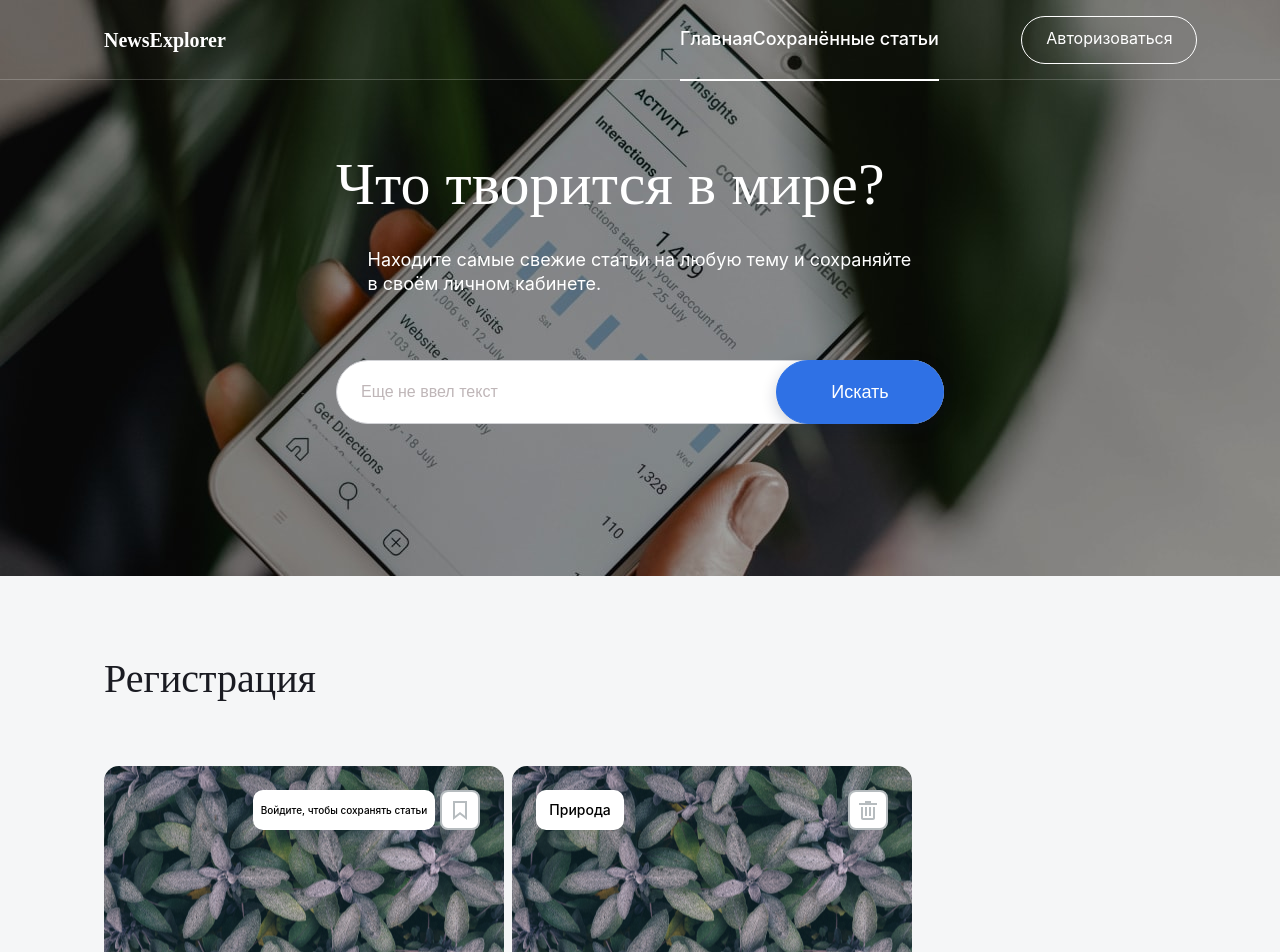
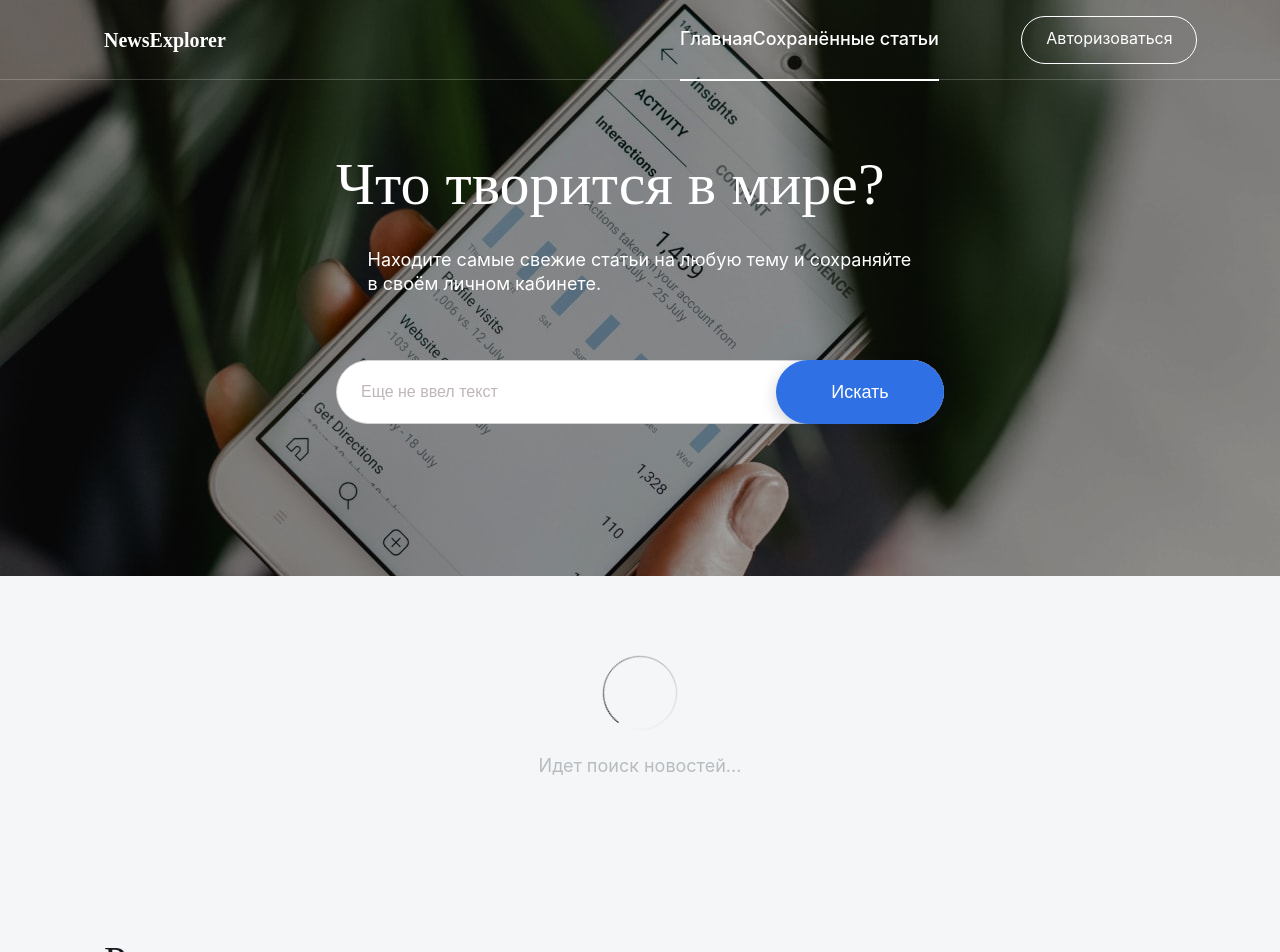
Before and after one commit to YudinArtem90/news-explorer-frontend, a React (Create React App) app: page / in a window 1280 px wide. Shown: the top 952 px of the page. Built offline with nearby package versions, Linux system fonts and the light colour scheme.

Commit message:
Сделал preloader

```diff
--- a/src/components/Main/Main.js
+++ b/src/components/Main/Main.js
@@ -3,11 +3,13 @@ import SearchContainer from '../SearchContainer/SearchContainer';
 import About from '../About/About';
 import PopupWithForm from '../PopupWithForm/PopupWithForm';
 import NewsCardList from '../NewsCardList/NewsCardList';
+import Preloader from '../Preloader/Preloader';
 
 function Main() {
     return (
       <div className="main">
         <SearchContainer/>
+        <Preloader/>
         <NewsCardList/>
         <About/>
         <PopupWithForm/>
--- /dev/null
+++ b/src/components/Preloader/Preloader.css
@@ -0,0 +1,35 @@
+.preloader-container{
+    height: 282px;
+    background: #F5F6F7;
+
+    display: grid;
+    justify-content: center;
+    align-content: center;
+    gap: 24px;
+}
+
+.preloader-container__preloader{
+    animation-name: rotation;
+    animation-duration: 2s;
+    animation-iteration-count: infinite;
+    animation-timing-function: linear;
+    justify-self: center;
+}
+
+.preloader-container__text-inform{
+    font-style: normal;
+    font-weight: normal;
+    font-size: 18px;
+    line-height: 24px;
+    text-align: center;
+    color: #B6BCBF;
+}
+
+@keyframes rotation {
+    0% {
+        transform:rotate(0deg);
+    }
+    100% {
+        transform:rotate(360deg);
+    }
+}
--- /dev/null
+++ b/src/components/Preloader/Preloader.js
@@ -0,0 +1,13 @@
+import './Preloader.css';
+import preloader from '../../images/preloader.png';
+
+function Preloader() {
+    return (
+      <div className="preloader-container">
+        <img className="preloader-container__preloader" src={preloader} alt="прелоудер"/>
+        <div className="preloader-container__text-inform">Идет поиск новостей...</div>
+      </div>
+    );
+  }
+
+  export default Preloader;
```
Also changed, not shown: src/images/preloader.png (added).
